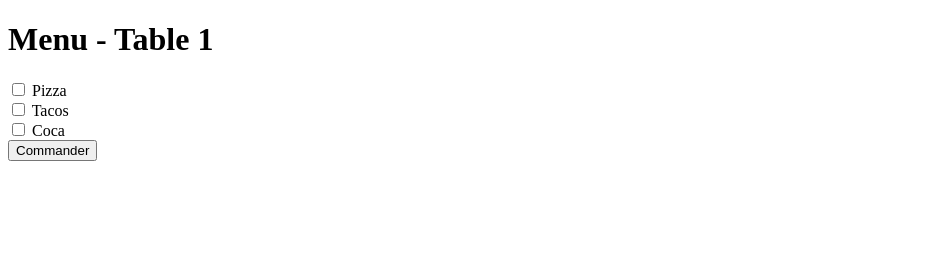
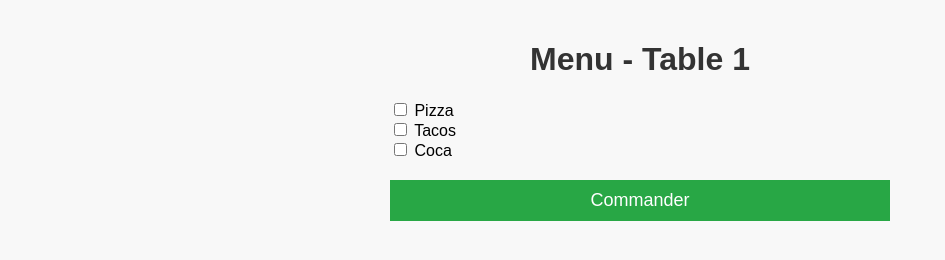
Before and after one commit to 1XDragonX1/menu-table1, a plain HTML site: page index.html in a window 1280 px wide. Shown: the whole page, without its empty margins (0-945 px from the left). Drawn offline with Linux system fonts and the light colour scheme.

Commit message:
Update index.html

```diff
--- a/index.html
+++ b/index.html
@@ -2,6 +2,37 @@
 <html>
 <head>
   <title>Menu Table 1</title>
+  <style>
+  body {
+    font-family: Arial, sans-serif;
+    background-color: #f8f8f8;
+    padding: 20px;
+    max-width: 500px;
+    margin: auto;
+  }
+  h1 {
+    text-align: center;
+    color: #333;
+  }
+  label {
+    display: block;
+    margin: 10px 0;
+    font-size: 18px;
+  }
+  button {
+    background-color: #28a745;
+    color: white;
+    border: none;
+    padding: 10px 20px;
+    font-size: 18px;
+    cursor: pointer;
+    margin-top: 20px;
+    width: 100%;
+  }
+  button:hover {
+    background-color: #218838;
+  }
+</style>
 </head>
 <body>
   <h1>Menu - Table 1</h1>
```
